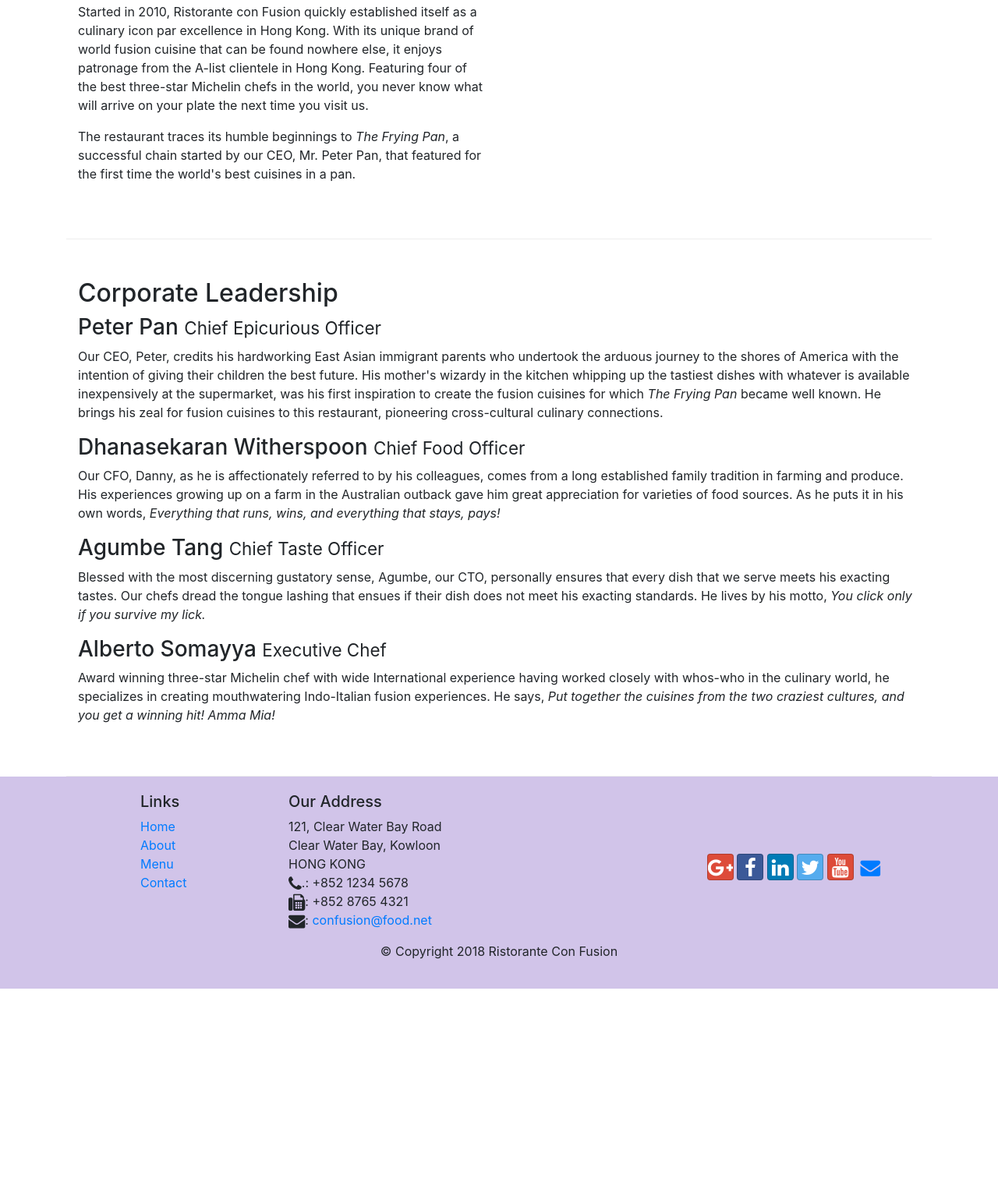
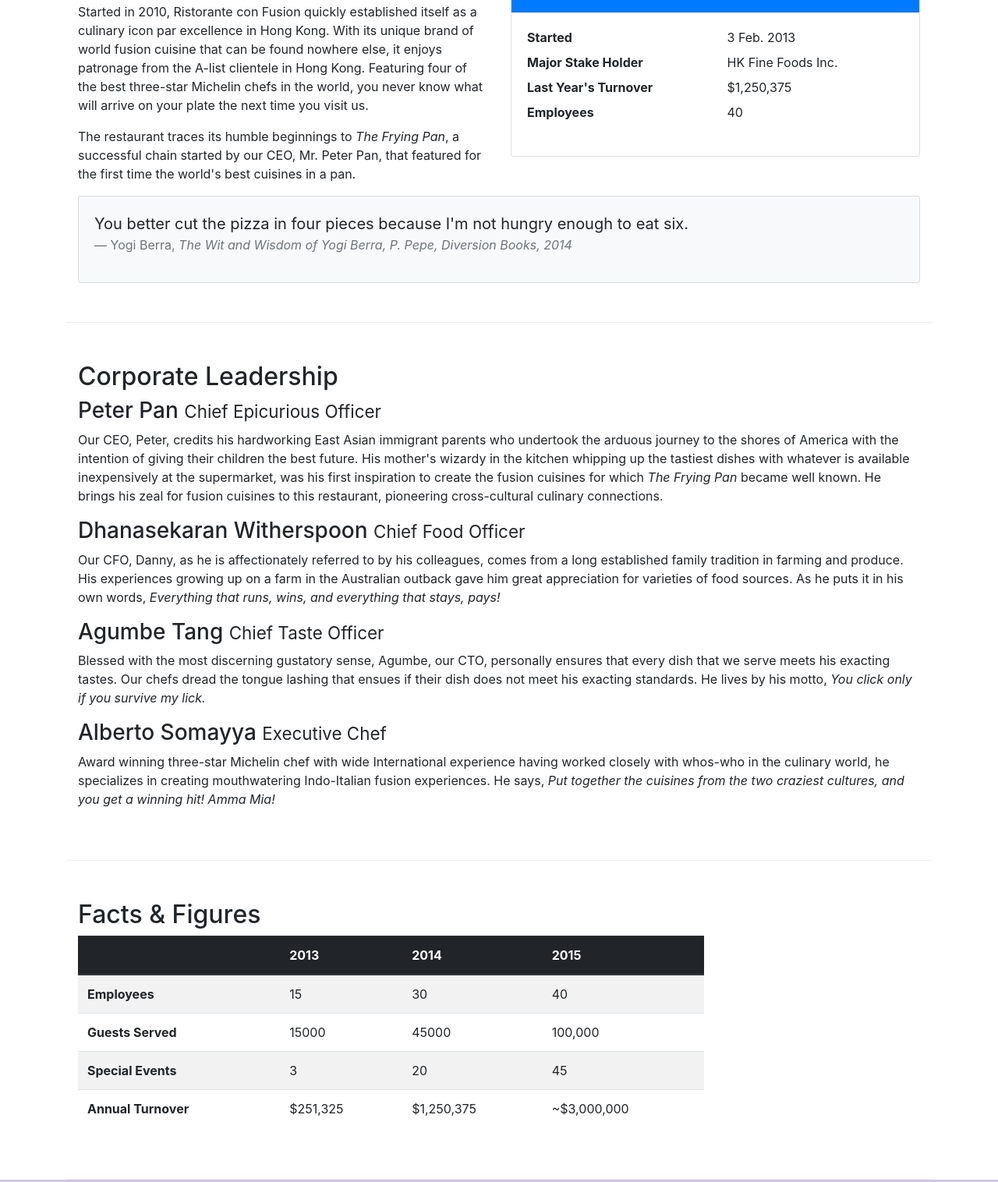
Before and after one commit to AshTears/conFusion, a website: page aboutus.html in a window 1280 px wide. Shown: the part 558-2074 px from the top of the page at 78% size. Before the commit the page ends 1826 px from the top, so only its background shows below. Drawn offline with nearby package versions, Linux system fonts and the light colour scheme.

Commit message:
Added a table and cards

```diff
--- a/aboutus.html
+++ b/aboutus.html
@@ -61,8 +61,34 @@
                 <p>Started in 2010, Ristorante con Fusion quickly established itself as a culinary icon par excellence in Hong Kong. With its unique brand of world fusion cuisine that can be found nowhere else, it enjoys patronage from the A-list clientele in Hong Kong.  Featuring four of the best three-star Michelin chefs in the world, you never know what will arrive on your plate the next time you visit us.</p>
                 <p>The restaurant traces its humble beginnings to <em>The Frying Pan</em>, a successful chain started by our CEO, Mr. Peter Pan, that featured for the first time the world's best cuisines in a pan.</p>
             </div>
-            <div>
+            <div class="col-12 col-sm-6">
+				<div class="card">
+					<h3 class="card-header bg-primary text-white">Facts At A Glance</h3>
+					<div class="card-body">
+						<dl class="row">
+							<dt class="col-6">Started</dt>
+							<dd class="col-6">3 Feb. 2013</dd>
+							<dt class="col-6">Major Stake Holder</dt>
+							<dd class="col-6">HK Fine Foods Inc.</dd>
+							<dt class="col-6">Last Year's Turnover</dt>
+							<dd class="col-6">$1,250,375</dd>
+							<dt class="col-6">Employees</dt>
+							<dd class="col-6">40</dd>
+						</dl>
+					</div>
+				</div>
             </div>
+			<div class="col-12">
+				<div class="card card-body bg-light">
+					<blockquote class="blockquote">
+						<p class="mb-0">You better cut the pizza in four pieces because I'm not hungry
+						enough to eat six.</p>
+						<footer class="blockquote-footer">Yogi Berra,
+							<cite title="Source Title">The Wit and Wisdom of Yogi Berra, P. Pepe, Diversion Books, 2014</cite>
+						</footer>
+					</blockquote>
+				</div>
+			</div>
         </div>
 
 
@@ -79,6 +105,50 @@
                 <p class="d-none d-sm-block">Award winning three-star Michelin chef with wide International experience having worked closely with whos-who in the culinary world, he specializes in creating mouthwatering Indo-Italian fusion experiences. He says, <em>Put together the cuisines from the two craziest cultures, and you get a winning hit! Amma Mia!</em></p>
             </div>
        </div>
+	   <div class="row row-content">
+			<div class="col-12 col-sm-9">
+				<h2>Facts &amp; Figures</h2>
+				<div class="table-responsive">
+					<table class="table table-striped">
+						<thead class="thead-dark">
+							<tr>
+								<th>&nbsp;</th>
+								<th>2013</th>
+								<th>2014</th>
+								<th>2015</th>
+							</tr>
+						</thead>
+						<tbody>
+							<tr>
+								<th>Employees</th>
+								<td>15</td>
+								<td>30</td>
+								<td>40</td>
+							</tr>
+							<tr>
+								<th>Guests Served</th>
+								<td>15000</td>
+								<td>45000</td>
+								<td>100,000</td>
+							</tr>
+							<tr>
+								<th>Special Events</th>
+								<td>3</td>
+								<td>20</td>
+								<td>45</td>
+							</tr>
+							<tr>
+								<th>Annual Turnover</th>
+								<td>$251,325</td>
+                                <td>$1,250,375</td>
+                                <td>~$3,000,000</td>
+							</tr>
+						</tbody>
+					</table>
+				</div>
+			</div>
+		<div class="col-12 col-sm-3"></div>
+	   </div>
 
     </div>
 
```
